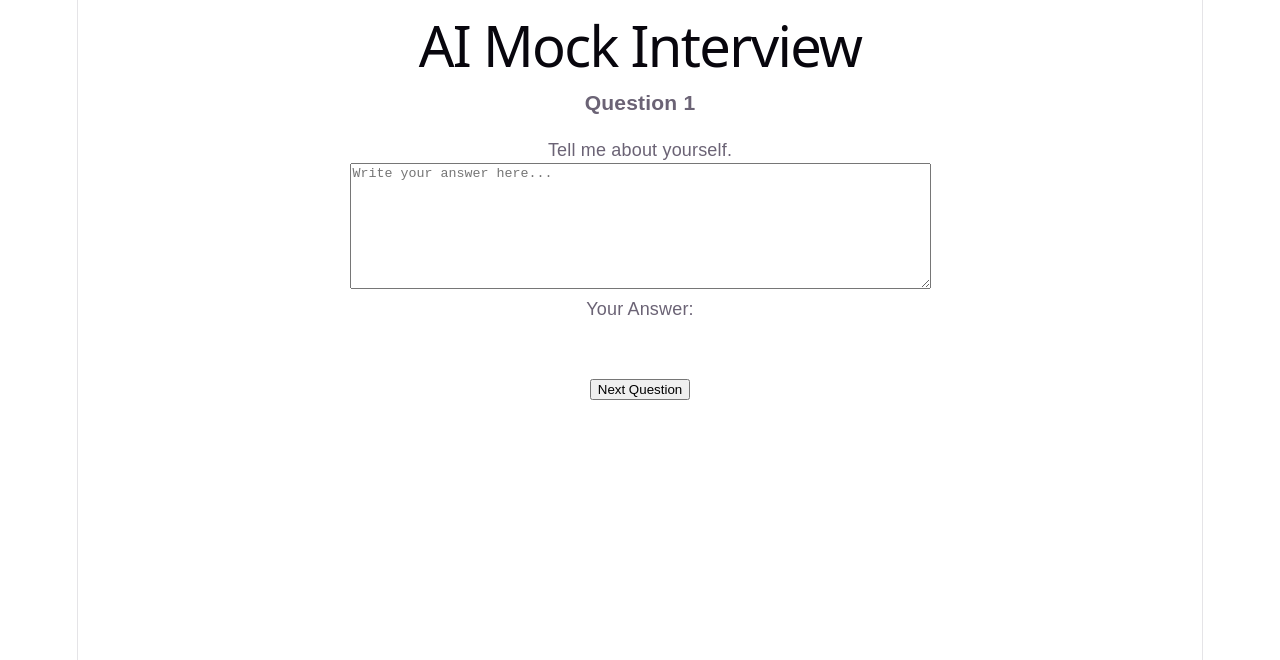
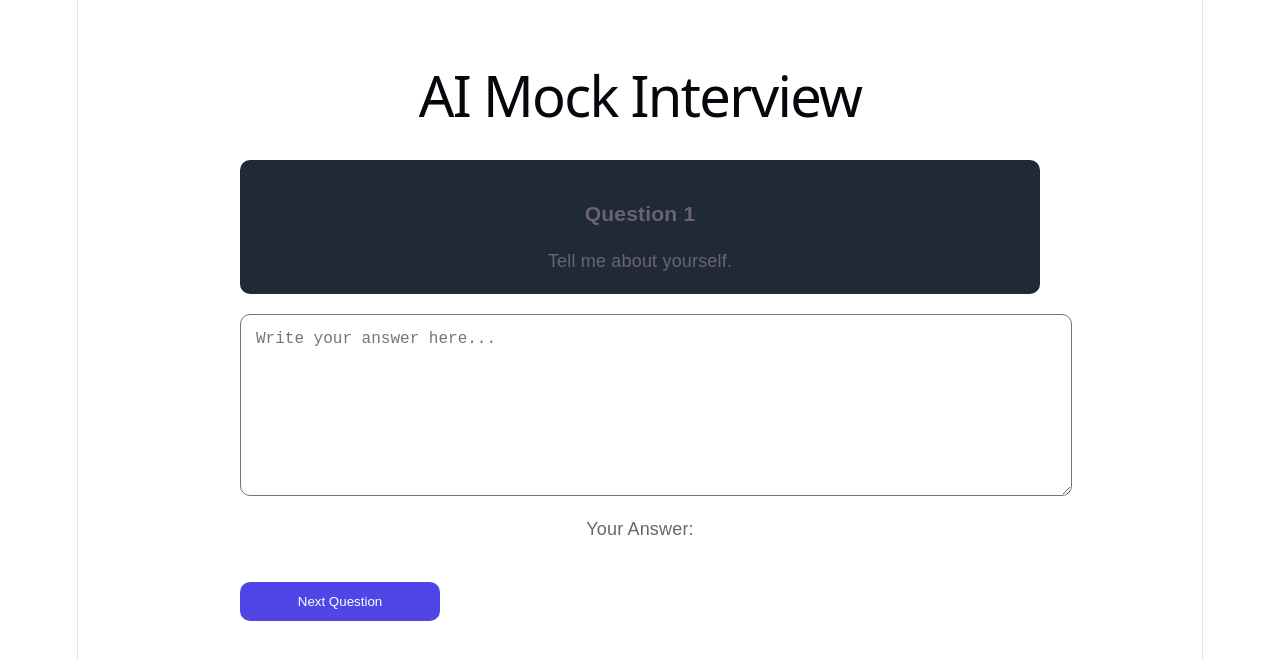
Before and after one commit to Silvia-1627/InterviewPilot, a React app: page /interview in a window 1280 px wide. Shown: the top 660 px of the page. Built offline with nearby package versions, Linux system fonts and the light colour scheme; the HTML template or start-up script is replaced by a standard one.

Commit message:
Day 3 - Improved Interview UI

```diff
--- /dev/null
+++ b/src/pages/Interview.css
@@ -0,0 +1,31 @@
+.interview-container {
+    width: 800px;
+    margin: 50px auto;
+    display: flex;
+    flex-direction: column;
+    gap: 20px;
+  }
+
+  .question-card {
+    background-color: #1f2937;
+    padding: 20px;
+    border-radius: 10px;
+  }
+
+  .answer-box {
+    width: 100%;
+    min-height: 150px;
+    padding: 15px;
+    border-radius: 10px;
+    font-size: 16px;
+  }
+
+  .next-btn {
+    width: 200px;
+    padding: 12px;
+    border: none;
+    border-radius: 10px;
+    background-color: #4f46e5;
+    color: white;
+    cursor: pointer;
+  }
--- a/src/pages/Interview.jsx
+++ b/src/pages/Interview.jsx
@@ -1,7 +1,8 @@
-
 import { useState } from "react";
+import "./Interview.css";
 
 function Interview() {
+
   const questions = [
     "Tell me about yourself.",
     "What are your strengths?",
@@ -9,36 +10,35 @@ function Interview() {
     "Tell me about one project you built.",
     "Where do you see yourself in five years?"
   ];
+
   const [currentQuestion, setCurrentQuestion] = useState(0);
   const [answer, setAnswer] = useState("");
+
   return (
-    <div>
+    <div className="interview-container">
+
       <h1>AI Mock Interview</h1>
 
+      <div className="question-card">
         <h3>Question {currentQuestion + 1}</h3>
-
-      <p>
-      {questions[currentQuestion]}
-      </p>
+        <p>{questions[currentQuestion]}</p>
+      </div>
 
       <textarea
-     rows="8"
-     cols="70"
+        className="answer-box"
         placeholder="Write your answer here..."
         value={answer}
         onChange={(e) => setAnswer(e.target.value)}
       ></textarea>
+
       <p>Your Answer:</p>
-
       <p>{answer}</p>
 
-      <br />
-      <br />
-
       <button
+        className="next-btn"
         onClick={() => {
 
-     if(currentQuestion < questions.length - 1){
+          if (currentQuestion < questions.length - 1) {
 
             setCurrentQuestion(currentQuestion + 1);
             setAnswer("");
@@ -47,8 +47,11 @@ function Interview() {
 
         }}
       >
-      Next Question
+        {currentQuestion === questions.length - 1
+          ? "Finish Interview"
+          : "Next Question"}
       </button>
+
     </div>
   );
 }
```
Lines whose indentation alone changed are shown as unchanged.
